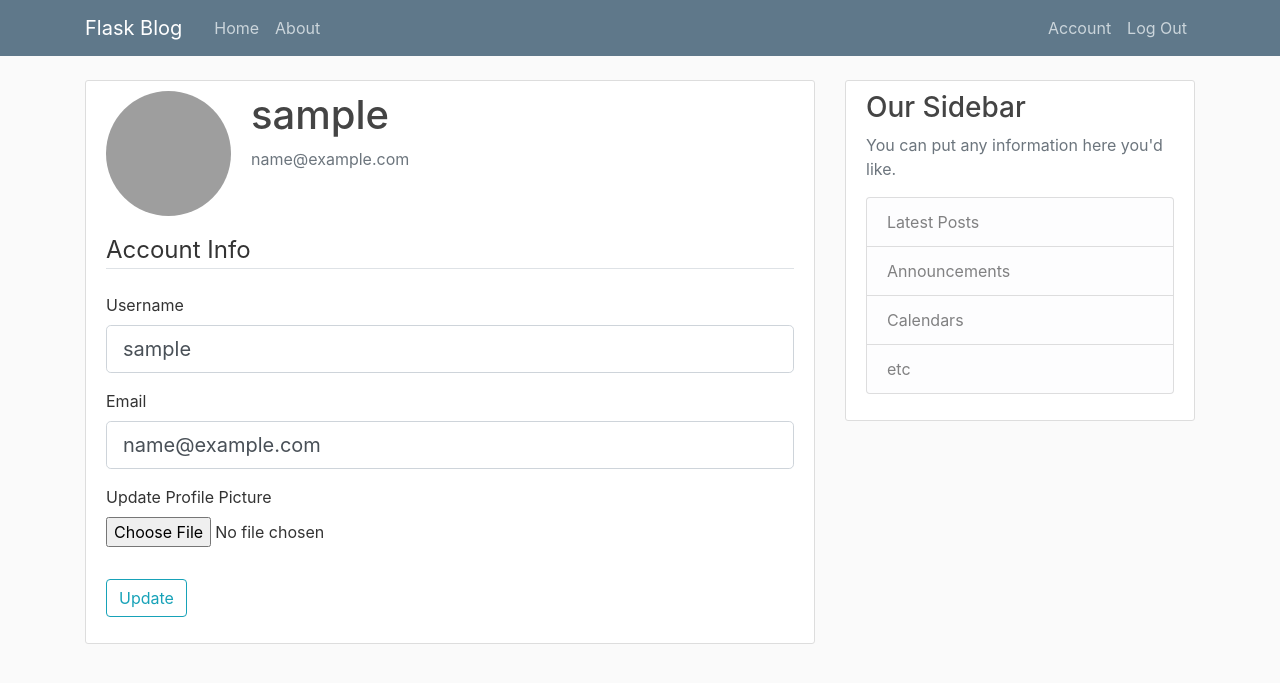
After one commit to Bensjoo/tt_flask, a Flask app: page /account in a window 1280 px wide. The commit adds this page. Shown: the top 683 px of the page. Run offline with Flask 2, Linux system fonts and the light colour scheme; the visitor is signed in with stand-in values (Sample User, id 1); data comes from the database, SQL or seed files in the repository; some libraries are stand-ins or nearby versions; grey boxes are pictures that could not be loaded.

Commit message:
login functionality and profile pictures

```diff
--- a/flaskapp/__init__.py
+++ b/flaskapp/__init__.py
@@ -10,5 +10,7 @@
 db = SQLAlchemy(app)    # database object
 bcrypt = Bcrypt(app)    # password hashing
 login_manager = LoginManager(app)
+login_manager.login_view = 'login'
+login_manager.login_message_category = 'info'
 
 from flaskapp import routes
--- a/flaskapp/forms.py
+++ b/flaskapp/forms.py
@@ -1,4 +1,6 @@
 from flask_wtf import FlaskForm
+from flask_wtf.file import FileField, FileAllowed
+from flask_login import current_user
 from wtforms import StringField, PasswordField, SubmitField, BooleanField
 from wtforms.validators import DataRequired, Length, Email, EqualTo, ValidationError
 from flaskapp.models import User
@@ -30,3 +32,25 @@
     password = PasswordField('Password', validators=[DataRequired()])
     remember = BooleanField('Remember me')
     submit = SubmitField('Log in!')
+
+
+class UpdateAccountForm(FlaskForm):
+    # pass arguments of validators as well
+    username = StringField('Username',
+                           validators=[DataRequired(), Length(min=2, max=20)])
+    email = StringField('Email', validators=[DataRequired(), Email()])
+    picture = FileField('Update Profile Picture',
+                        validators=[FileAllowed(['jpg','png','ico'])])
+    submit = SubmitField('Update')
+
+    def validate_username(self, username):
+        if username.data != current_user.username:
+            user = User.query.filter_by(username=username.data).first()
+            if user:
+                raise ValidationError('username is taken.')
+
+    def validate_email(self, email):
+        if email.data != current_user.email:
+            email = User.query.filter_by(email=email.data).first()
+            if email:
+                raise ValidationError('email is in use.')
--- a/flaskapp/routes.py
+++ b/flaskapp/routes.py
@@ -1,8 +1,11 @@
-from flask import render_template, url_for, flash, redirect
+import os
+import secrets
+from PIL import Image
+from flask import render_template, url_for, flash, redirect, request
 from flaskapp import app, db, bcrypt
 from flaskapp.models import User, Post
-from flaskapp.forms import RegistrationForm, LoginForm
-from flask_login import login_user, current_user, logout_user
+from flaskapp.forms import RegistrationForm, LoginForm, UpdateAccountForm
+from flask_login import login_user, current_user, logout_user, login_required
 
 posts = [
     {
@@ -18,6 +21,7 @@
         'date_posted' : '21 december, 2018'
     }
 ]
+
 
 @app.route("/")
 @app.route("/home")
@@ -51,28 +55,73 @@
 
 @app.route("/login", methods=['GET','POST'])
 def login():
+    # route to home if user is already logged in
     if current_user.is_authenticated:
         return redirect(url_for('home'))
 
     form = LoginForm()
     if form.validate_on_submit():
         user = User.query.filter_by(email=form.email.data).first()
+
         if user and bcrypt.check_password_hash(user.password, form.password.data):
             login_user(user, remember=form.remember.data)
-            return redirect(url_for('home'))
+            next_page = request.args.get('next')
+            flash(f'Login successful!', 'success')
+            return redirect(next_page) if next_page else redirect(url_for('home'))
+
         else:
             flash('Login unsuccessful.', 'danger')
+
     return render_template('login.html', title='Log in', form=form)
+
+
+def save_picture(form_picture):
+    random_hex = secrets.token_hex(nbytes=8)
+    _, f_ext = os.path.splitext(form_picture.filename)
+    picture_fn = random_hex + f_ext
+    picture_path = os.path.join(app.root_path, 'static/profile_pics', picture_fn)
+
+    output_size = (125, 125)
+    i = Image.open(form_picture)
+    i.thumbnail(output_size)
+    i.save(picture_path)
+    return picture_fn
+
+@app.route("/account", methods=['GET','POST'])
+@login_required
+def account():
+    form = UpdateAccountForm()
+    if form.validate_on_submit():
+        if form.picture.data:
+            picture_file = save_picture(form.picture.data)
+            current_user.image_file = picture_file
+            # TODO: Cleanup old pics from FS
+
+        current_user.username = form.username.data
+        current_user.email = form.email.data
+        db.session.commit()
+        flash('Account has been updated!','success')
+        return redirect(url_for('account'))
+    elif request.method == 'GET':
+        form.username.data = current_user.username
+        form.email.data = current_user.email
+
+    image_file = url_for('static', filename=('profile_pics/' + current_user.image_file))
+    return render_template('account.html', title='Account',
+                           image_file=image_file, form=form)
+
 
 @app.route("/logout")
 def logout():
     logout_user()
     return redirect(url_for('home'))
 
+
 @app.route("/employees")
 def employees():
     return "<h1>Employees Page</h1>"
 
+
 @app.route("/customers")
 def customers():
     return "<h1>Customers Page </h1>"
--- /dev/null
+++ b/flaskapp/templates/account.html
@@ -0,0 +1,59 @@
+{% extends "layout.html" %}
+{% block content %}
+   <div class="content-section">
+     <div class="media">
+       <img class="rounded-circle account-img" src="{{ image_file }}">
+       <div class="media-body">
+         <h2 class="account-heading">{{ current_user.username }}</h2>
+         <p class="text-secondary"> {{ current_user.email }}</p>
+       </div>
+     </div>
+     <!-- FORM HERE -->
+     <form method="POST" action="" enctype="multipart/form-data">
+        {{ form.hidden_tag() }}
+        <fieldset class="form-group">
+           <legend class="border-bottom mb-4"> Account Info</legend>
+           <div class="form-group">
+              {{ form.username.label(class="form-control-label") }}
+              {% if form.username.errors %}
+                 {{ form.username(class="form-control form-control-lg is-invalid") }}
+                 <div class="invalid-feedback">
+                    {% for error in form.username.errors %}
+                       <span> {{ error }}</span>
+                    {% endfor%}
+                 </div>
+              {% else %}
+                 {{ form.username(class="form-control form-control-lg") }}
+              {% endif %}
+           </div>
+
+           <div class="form-group">
+              {{ form.email.label(class="form-control-label") }}
+              {% if form.email.errors %}
+                 {{ form.email(class="form-control form-control-lg is-invalid") }}
+                 <div class="invalid-feedback">
+                    {% for error in form.email.errors %}
+                       <span> {{ error }}</span>
+                    {% endfor%}
+                 </div>
+              {% else %}
+                 {{ form.email(class="form-control form-control-lg") }}
+              {% endif %}
+           </div>
+
+           <div class="form-group">
+              {{ form.picture.label() }}
+              {{ form.picture(class="form-control-file") }}
+              {% if form.picture.errors %}
+                 {% for error in form.picture.errors %}
+                  <span class="text-danger"> {{ error }}</span></br>
+                 {% endfor%}
+              {% endif %}
+           </div>
+        </fieldset>
+        <div class="form-group">
+           {{ form.submit(class="btn btn-outline-info") }}
+        </div>
+     </form>
+   </div>
+{% endblock content %}
--- a/flaskapp/templates/layout.html
+++ b/flaskapp/templates/layout.html
@@ -35,9 +35,10 @@
            <!-- Navbar Right Side -->
            <div class="navbar-nav">
              {% if current_user.is_authenticated %}
-               <a class="nav-item nav-link" href="{{ url_for('logout') }}">Log out</a>
+               <a class="nav-item nav-link" href="{{ url_for('account') }}">Account</a>
+               <a class="nav-item nav-link" href="{{ url_for('logout') }}">Log Out</a>
              {% else %}
-               <a class="nav-item nav-link" href="{{ url_for('login') }}">Log in</a>
+               <a class="nav-item nav-link" href="{{ url_for('login') }}">Log In</a>
                <a class="nav-item nav-link" href="{{ url_for('register') }}">Register</a>
              {% endif %}
            </div>
```
Also changed, not shown: 1 other file.
